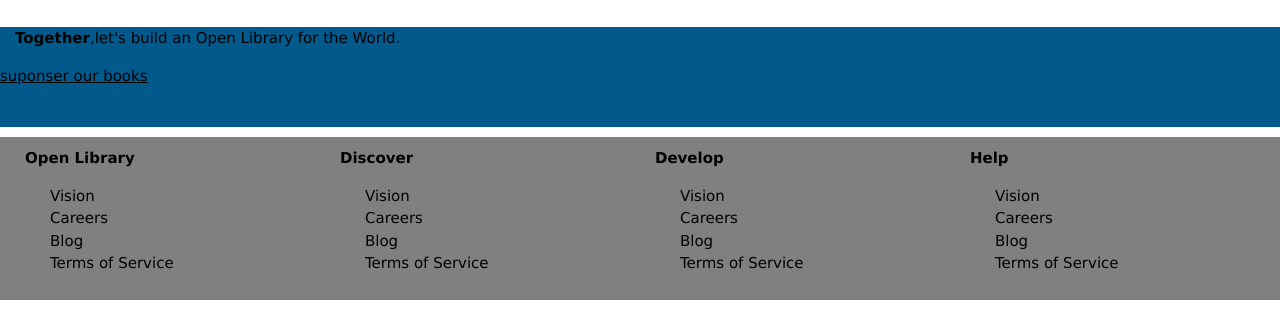
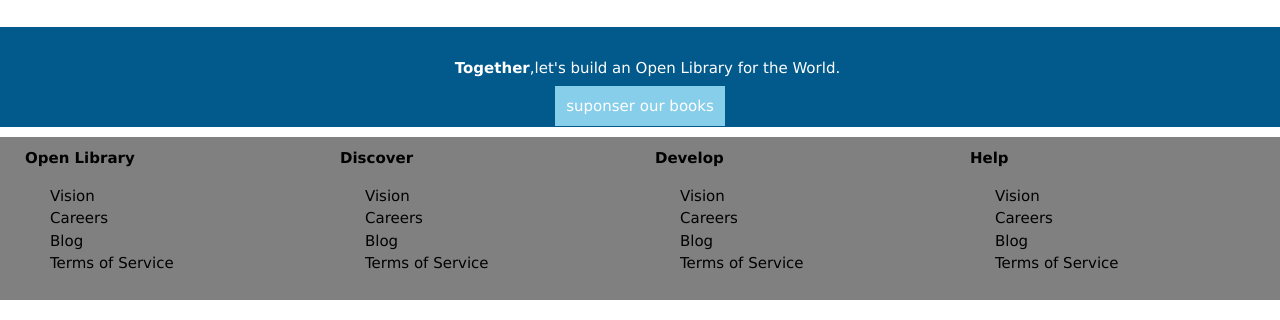
Before and after one commit to alaaalmasri12/book-store, a plain HTML site: page index.html in a window 1280 px wide. Shown: the part 1034-1354 px from the top of the page. Drawn offline with nearby package versions, Linux system fonts and the light colour scheme.

Commit message:
Update style.css
second test

```diff
--- a/css/style.css
+++ b/css/style.css
@@ -167,3 +167,23 @@ strong
 {
     text-decoration: none;
 }
+
+.suponsership
+{
+    text-align: center;
+    color: #fff;
+    padding-top: 15px;
+}
+
+.suponser-btn
+{
+
+    background-color: #02598b;
+}
+.suponsership a{
+    text-align: center;
+    text-decoration: none;
+    border: 1px solid skyblue;
+    padding: 10px;
+    background-color: skyblue;
+}
```
